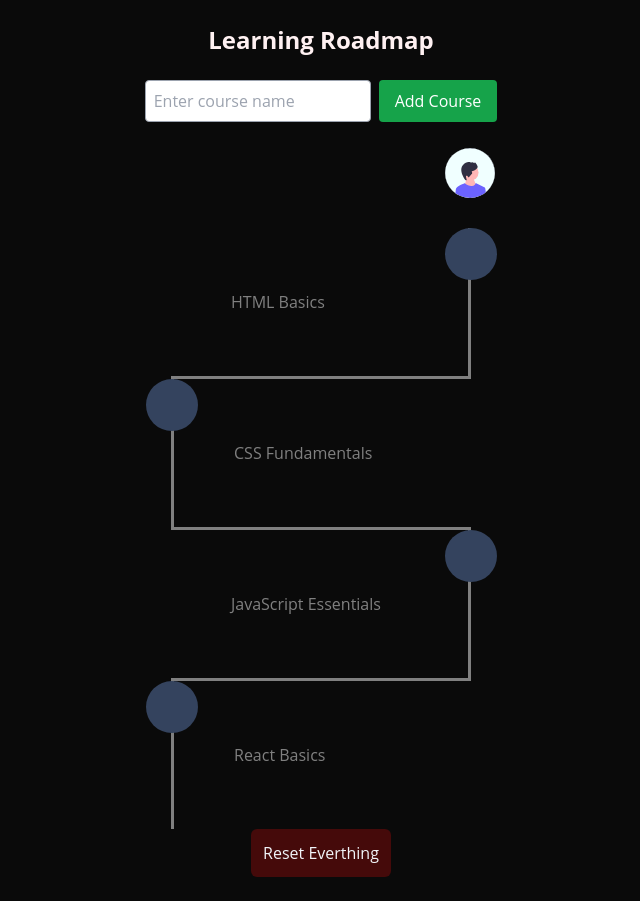
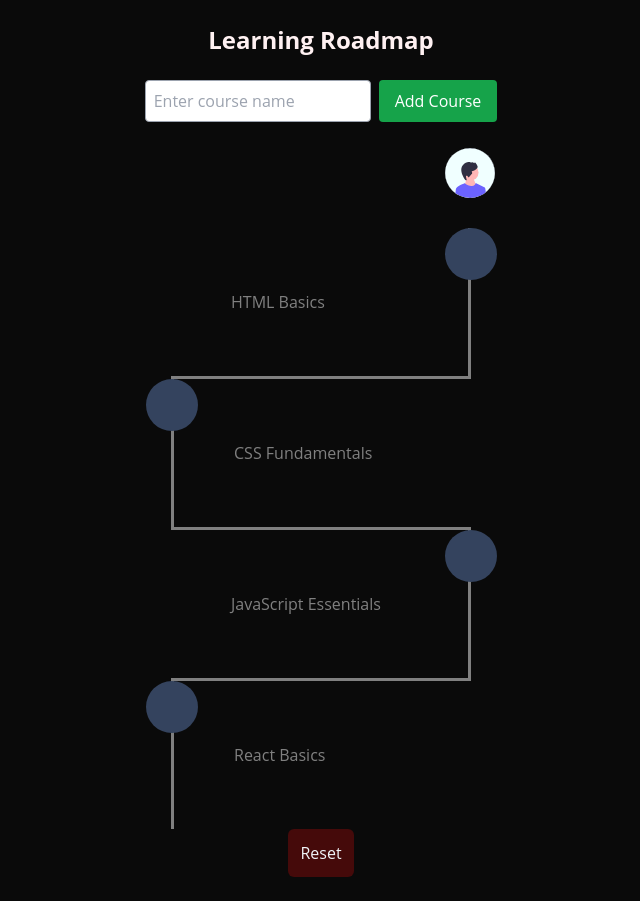
Before and after one commit to amogh7/Roadmap_component, a Next.js app: page / in a window 1280 px wide. Shown: the whole page, without its empty margins (319-959 px from the left). Built offline with nearby package versions, Linux system fonts and the light colour scheme.

Commit message:
solved few issues

```diff
--- a/src/app/page.js
+++ b/src/app/page.js
@@ -146,7 +146,7 @@ export default function Roadmap() {
           localStorage.clear();
         }}
       >
-        Reset Everthing
+        Reset
       </button>
     </div>
   );
```
